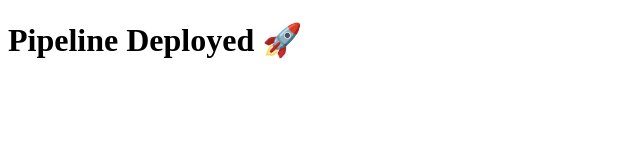
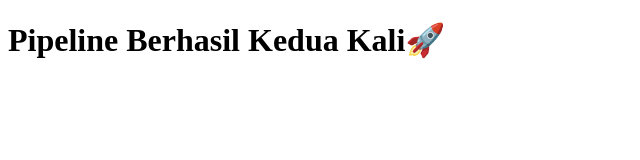
Before and after one commit to zaraasr/devops-demo-nginx, a plain HTML site: page index.html in a window 1280 px wide. Shown: the whole page, without its empty margins (0-640 px from the left). Drawn offline with Linux system fonts and the light colour scheme.

Commit message:
"Update index.html for second CI test"

```diff
--- a/index.html
+++ b/index.html
@@ -2,6 +2,6 @@
 <html>
   <head><title>Hello from GitHub Actions!</title></head>
   <body>
-    <h1>Pipeline Deployed 🚀</h1>
+    <h1>Pipeline Berhasil Kedua Kali🚀</h1>
   </body>
 </html>
```
